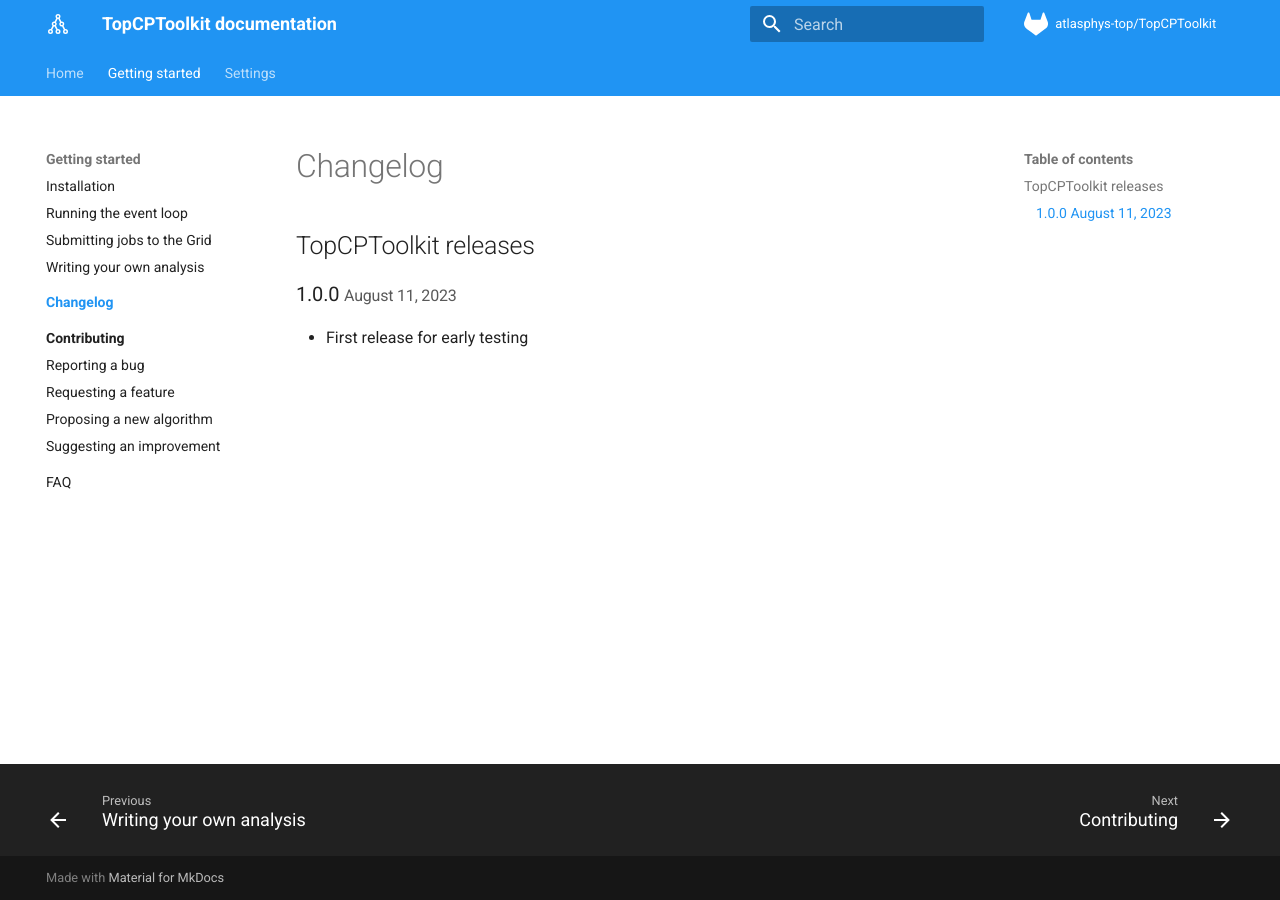
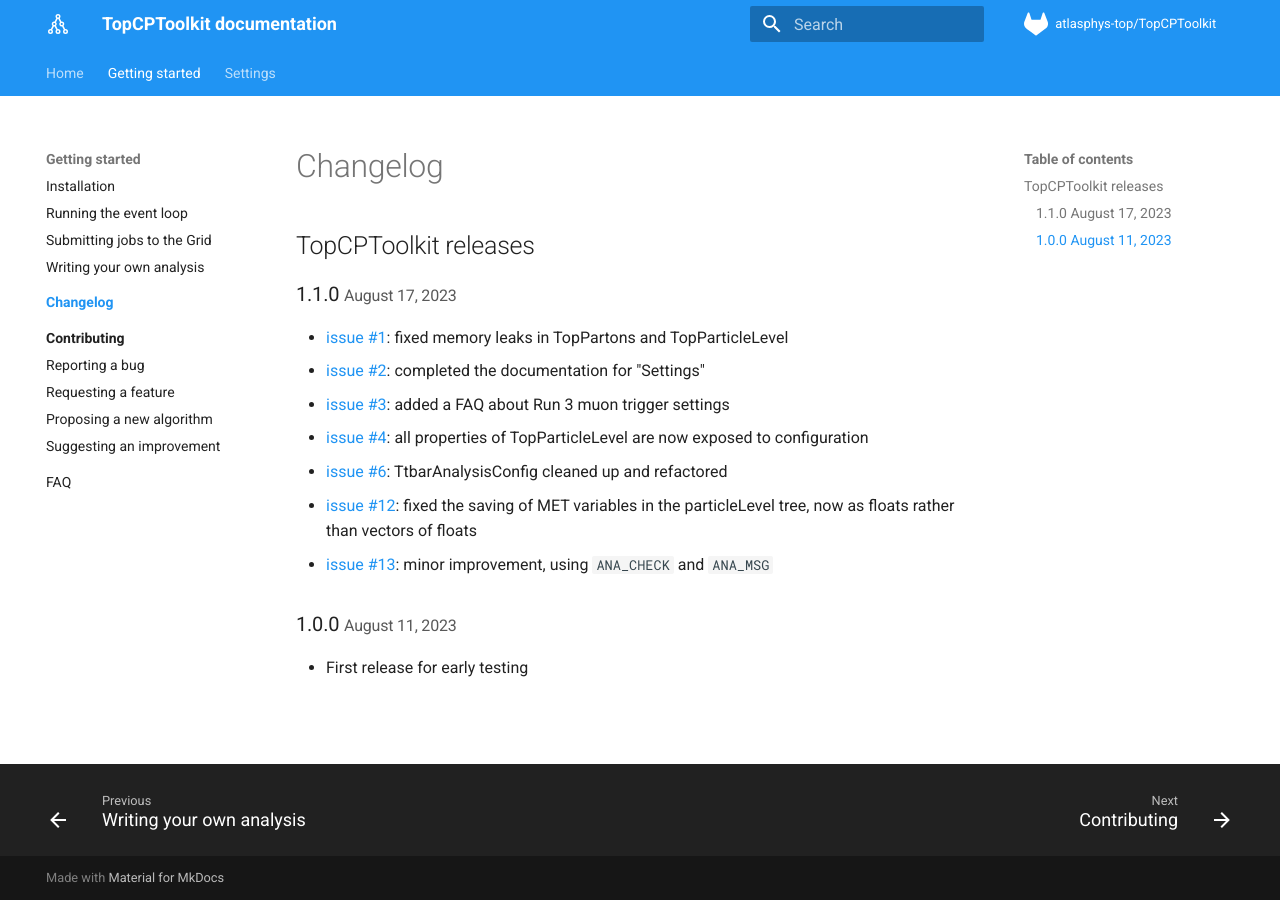
Before and after one commit to SuperNova76/TopCPToolKit, an MkDocs documentation site: the page built from docs/changelog/index.md, in a window 1280 px wide. Built offline with MkDocs 1.6.1 and Material for MkDocs 9.7.7, drawn with Linux system fonts in a browser that asks for light colours.

Commit message:
release 1.1.0

```diff
--- a/docs/changelog/index.md
+++ b/docs/changelog/index.md
@@ -2,6 +2,16 @@
 
 ## TopCPToolkit releases
 
+### 1.1.0 <small>August 17, 2023</small>
+
+- [issue #1](https://gitlab.cern.ch/atlasphys-top/reco/TopCPToolkit/-/issues/1): fixed memory leaks in TopPartons and TopParticleLevel
+- [issue #2](https://gitlab.cern.ch/atlasphys-top/reco/TopCPToolkit/-/issues/2): completed the documentation for "Settings"
+- [issue #3](https://gitlab.cern.ch/atlasphys-top/reco/TopCPToolkit/-/issues/3): added a FAQ about Run 3 muon trigger settings
+- [issue #4](https://gitlab.cern.ch/atlasphys-top/reco/TopCPToolkit/-/issues/4): all properties of TopParticleLevel are now exposed to configuration
+- [issue #6](https://gitlab.cern.ch/atlasphys-top/reco/TopCPToolkit/-/issues/6): TtbarAnalysisConfig cleaned up and refactored
+- [issue #12](https://gitlab.cern.ch/atlasphys-top/reco/TopCPToolkit/-/issues/12): fixed the saving of MET variables in the particleLevel tree, now as floats rather than vectors of floats
+- [issue #13](https://gitlab.cern.ch/atlasphys-top/reco/TopCPToolkit/-/issues/13): minor improvement, using `ANA_CHECK` and `ANA_MSG`
+
 ### 1.0.0 <small>August 11, 2023</small>
 
 - First release for early testing
```
